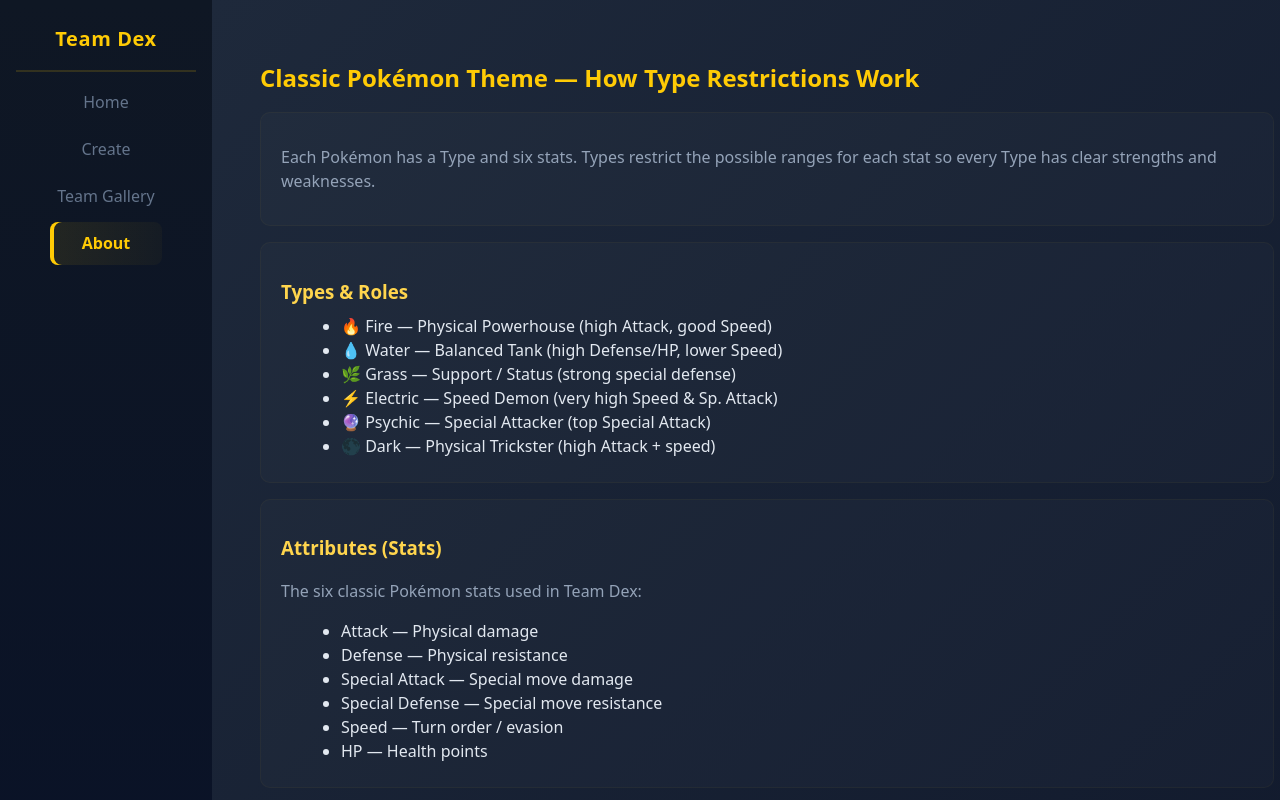
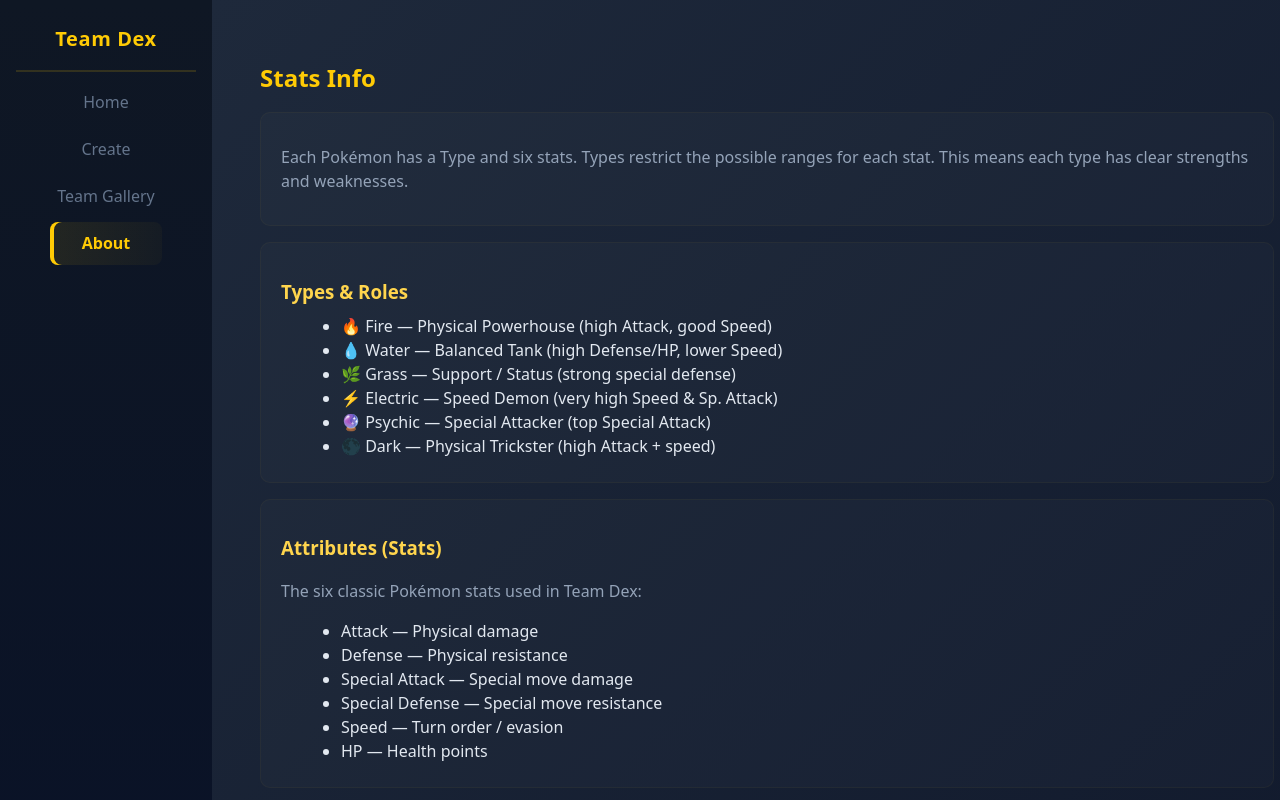
Before and after one commit to anekemuna/team-dex, a React (Vite) app: page /about in a window 1280 px wide. Shown: the top 800 px of the page. Built offline with nearby package versions, Linux system fonts and the light colour scheme; no server answers.

Commit message:
Update About.jsx

```diff
--- a/src/pages/About.jsx
+++ b/src/pages/About.jsx
@@ -1,12 +1,12 @@
 const About = () => {
   return (
     <div className="about">
-      <h2>Classic Pokémon Theme — How Type Restrictions Work</h2>
+      <h2>Stats Info</h2>
 
       <section>
         <p>
           Each Pokémon has a Type and six stats. Types restrict the possible
-          ranges for each stat so every Type has clear strengths and weaknesses.
+          ranges for each stat. This means each type has clear strengths and weaknesses.
         </p>
       </section>
 
```
